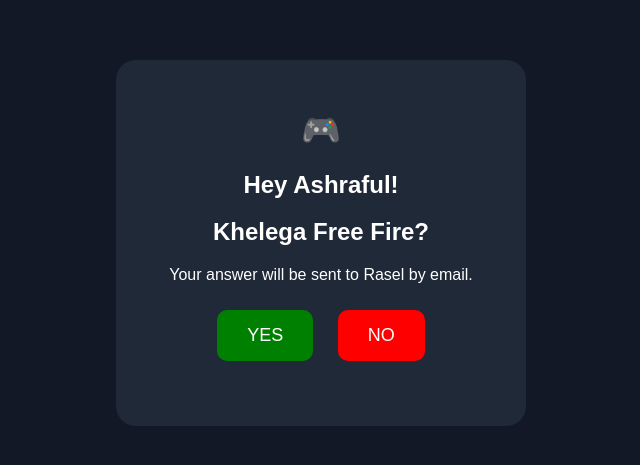
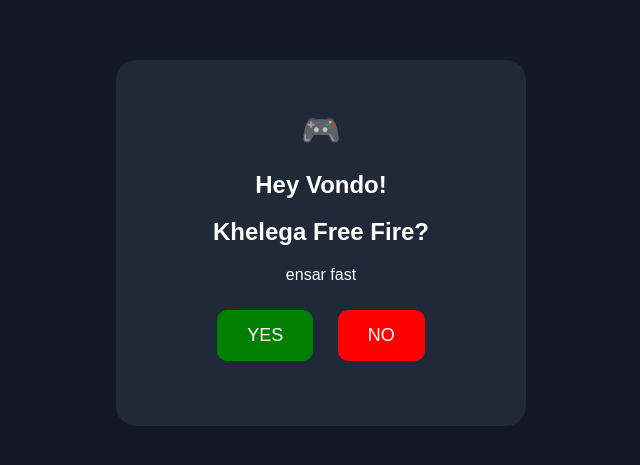
Before and after one commit to rasel-891/free-fire, a plain HTML site: page index.html in a window 1280 px wide. Shown: the part 157-622 px from the top of the page, without its empty margins (319-959 px from the left). Drawn offline with nearby package versions, Linux system fonts and the light colour scheme.

Commit message:
Update greeting and message in index.html

```diff
--- a/index.html
+++ b/index.html
@@ -12,9 +12,9 @@
 
     <div class="box">
         <h1>🎮</h1>
-        <h2>Hey Ashraful!</h2>
+        <h2>Hey Vondo!</h2>
         <h2>Khelega Free Fire?</h2>
-        <p>Your answer will be sent to Rasel by email.</p>
+        <p> ensar fast </p>
         <button class="yes" onclick="yes()">YES</button>
         <button class="no" onclick="no()">NO</button>
 
```
